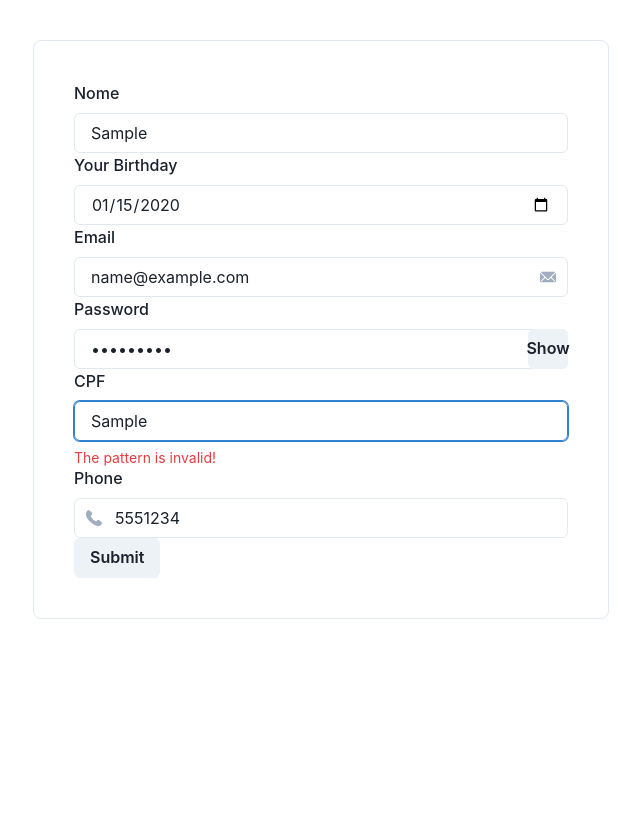
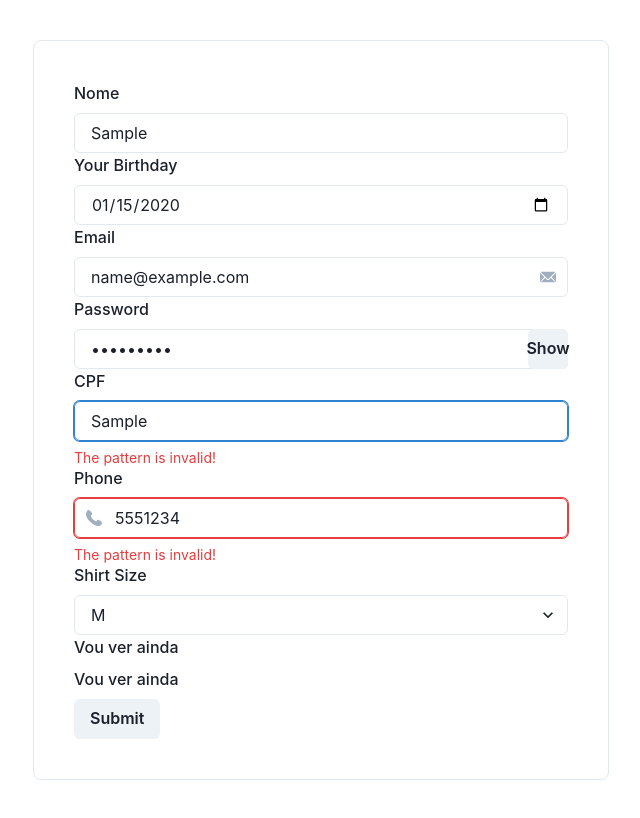
Before and after one commit to firehead-pds/development, a React (Vite) app in the folder client/: page /signup in a window 1280 px wide. Both pictures are taken after typing "Sample", "2020-01-15", "name@example.com", "Sample123", "Sample", "5551234" into the empty fields and a click on the button "Submit". Shown: the whole page, without its empty margins (7-647 px from the left). Built offline with nearby package versions, Linux system fonts and the light colour scheme.

Commit message:
Added Sizes Inputs: shirt, pants and shoes

```diff
--- a/client/src/pages/Signup.tsx
+++ b/client/src/pages/Signup.tsx
@@ -9,6 +9,7 @@ import {
   InputGroup,
   InputLeftElement,
   InputRightElement,
+  Select,
   Button,
   Box
 } from "@chakra-ui/react";
@@ -21,7 +22,10 @@ interface IFormInputs {
   password: string;
   cpf: string;
   phone: string;
-}
+  shoesSize: string;
+  shirtSize: string;
+  pantsSize: string;
+};
 
 export default function Signup() {
   const {
@@ -66,6 +70,7 @@ export default function Signup() {
                 }
               })}
             />
+
             <FormErrorMessage>
               {errors.name && errors.name.message}
             </FormErrorMessage>
@@ -79,6 +84,7 @@ export default function Signup() {
               type="date"
               {...register("birthday")}
             />
+
             <FormErrorMessage>
               {/*errors.birthday && errors.birthday.message*/}
             </FormErrorMessage>
@@ -107,6 +113,7 @@ export default function Signup() {
                 <EmailIcon color='gray.400' />
               </InputRightElement>
             </InputGroup>
+
             <FormErrorMessage>
               {errors.email && errors.email.message}
             </FormErrorMessage>
@@ -157,6 +164,7 @@ export default function Signup() {
                 }
               })}
             />
+
             <FormErrorMessage>
               {errors.cpf && errors.cpf.message}
             </FormErrorMessage>
@@ -172,12 +180,48 @@ export default function Signup() {
               <Input
                 id="phone"
                 type="tel"
-                placeholder="(+11) 99999-9999"
-                {...register("phone")}
+                placeholder="(11) 99999-9999"
+                {...register("phone", {
+                  pattern: {
+                    value: /^[(]?\d{2}[)]?[ ]?\d{5}[-]?\d{4}$/,
+                    message: "The pattern is invalid!"
+                  }
+                })}
               />
             </InputGroup>
+
             <FormErrorMessage>
-              {/*errors.phone && errors.phone.message*/}
+              {errors.phone && errors.phone.message}
+            </FormErrorMessage>
+          </FormControl>
+
+          {/*Shirt Size Select*/}
+          <FormControl isInvalid={!!errors.shirtSize}>
+            <FormLabel htmlFor="shirtSize">Shirt Size</FormLabel>
+            <Select id="shirtSize" {...register("shirtSize")} >
+              <option value='PP'>PP</option>
+              <option value='P'>P</option>
+              <option value='M' selected={true}>M</option>
+              <option value='G'>G</option>
+              <option value='GG'>GG</option>
+            </Select>
+          </FormControl>
+
+          {/*Pants Size Select*/}
+          <FormControl isInvalid={!!errors.pantsSize}>
+            <FormLabel htmlFor="pantsSize">Vou ver ainda</FormLabel>
+
+            <FormErrorMessage>
+              {/*errors.pantsSize && errors.pantsSize.messages*/}
+            </FormErrorMessage>
+          </FormControl>
+
+          {/*Shoes Size Select*/}
+          <FormControl isInvalid={!!errors.shoesSize}>
+            <FormLabel htmlFor="shoesSize">Vou ver ainda</FormLabel>
+
+            <FormErrorMessage>
+              {/*errors.shoesSize && errors.shoesSize.messages*/}
             </FormErrorMessage>
           </FormControl>
 
```
